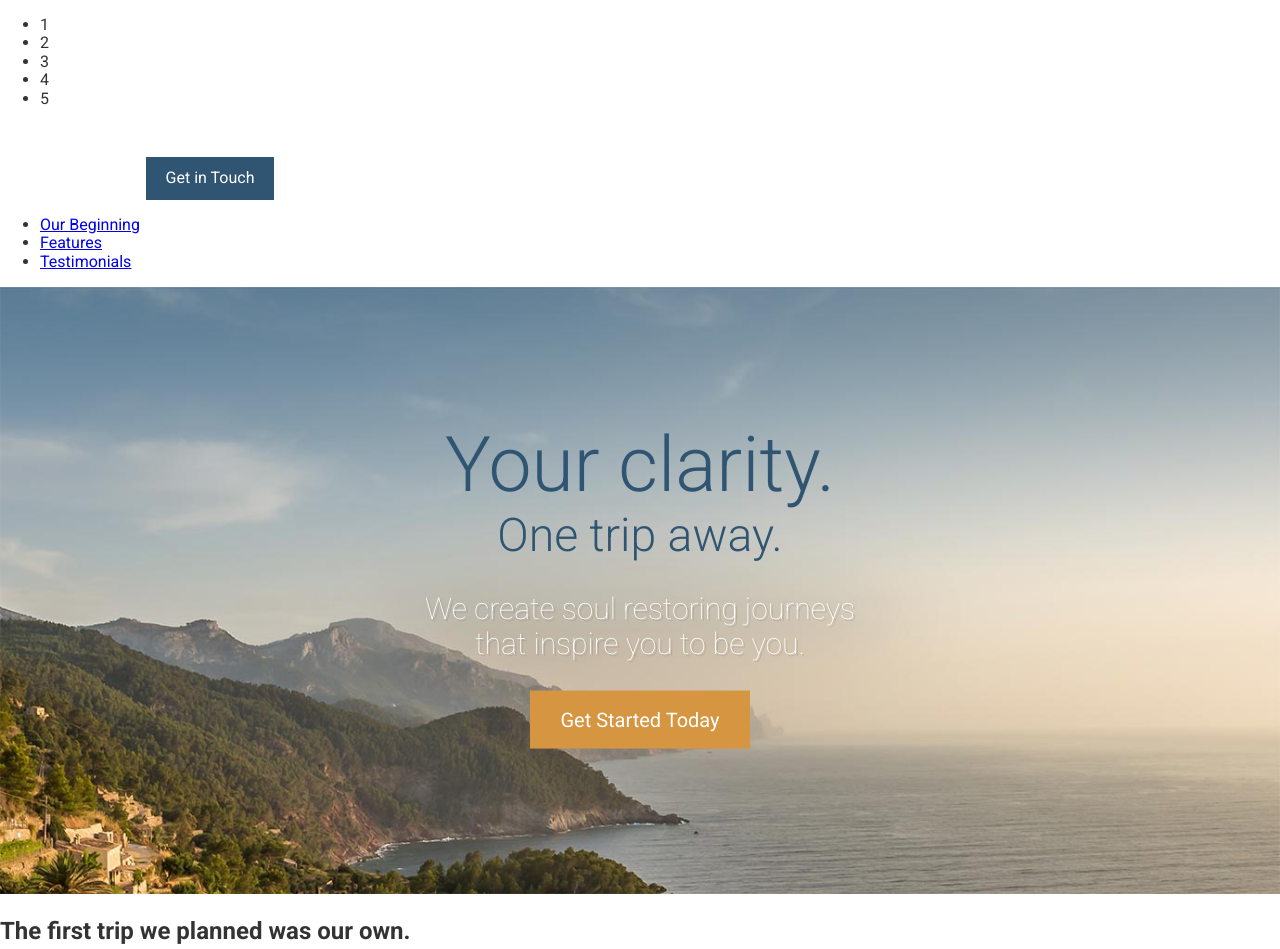
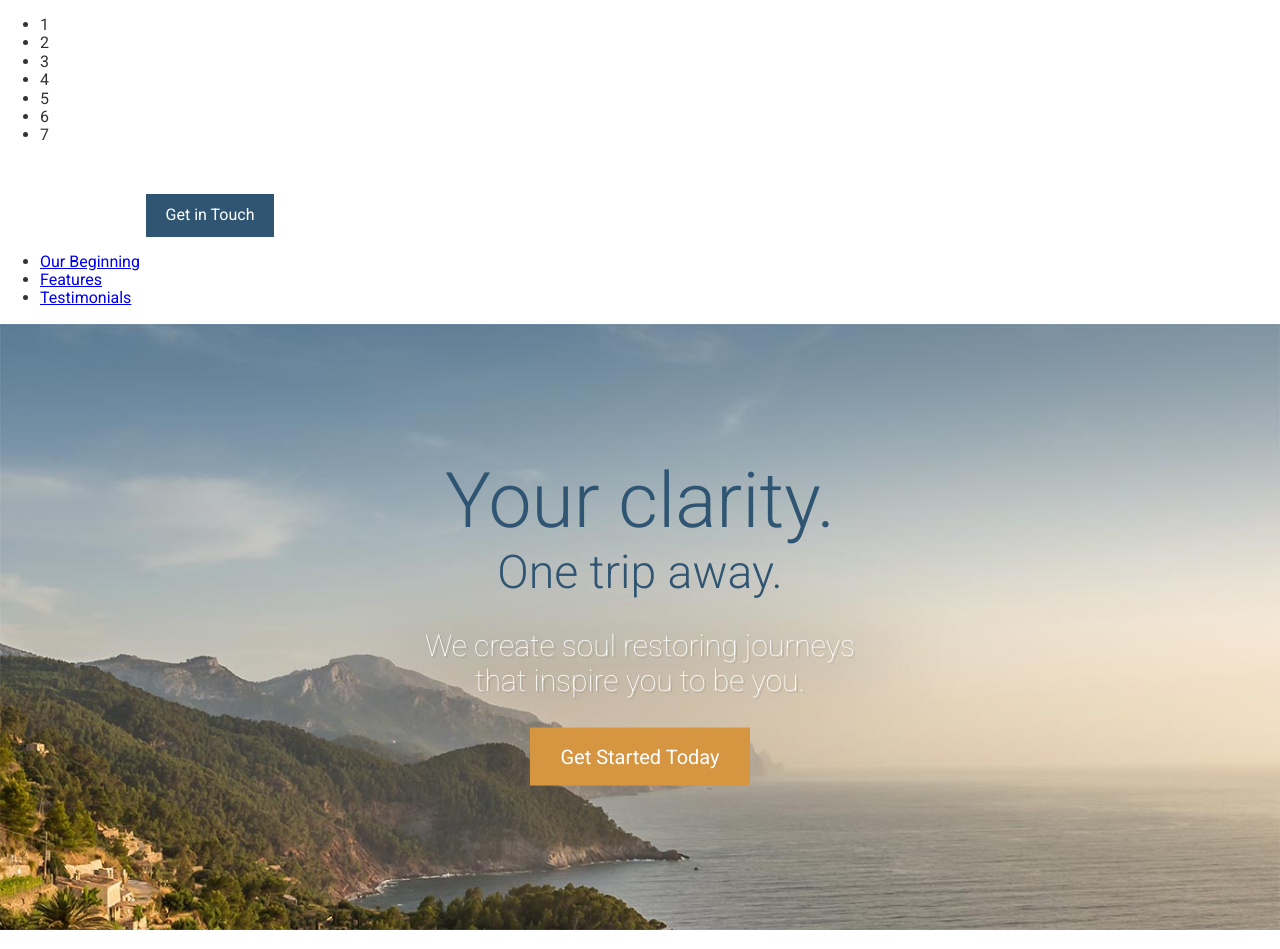
Before and after one commit to manivannan-selvarajan/travel-site1, a website: page app/index.html in a window 1280 px wide. Shown: the top 949 px of the page. Drawn offline with Linux system fonts and the light colour scheme.

Commit message:
add count to 7.

```diff
--- a/app/index.html
+++ b/app/index.html
@@ -16,6 +16,8 @@
     <li>3</li>
     <li>4</li>
     <li>5</li>
+    <li>6</li>
+    <li>7</li>
   </ul>
   <header>
     <img src="assets/images/icons/clear-view-escapes.svg">
```
